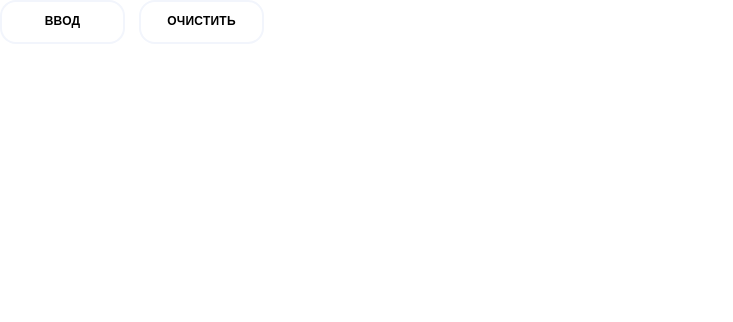
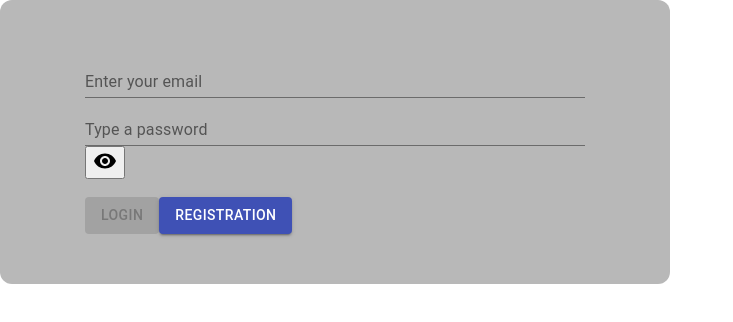
Before and after one commit to Koliadjun/kapusta-react, a React (Create React App) app: page / in a window 1280 px wide. Shown: the top 322 px of the page, without its empty margins (0-733 px from the left). Built offline with nearby package versions, Linux system fonts and the light colour scheme.

Commit message:
регистрация сделана

```diff
--- a/package.json
+++ b/package.json
@@ -3,12 +3,17 @@
   "version": "0.1.0",
   "private": true,
   "dependencies": {
+    "@material-ui/core": "^4.12.3",
+    "@material-ui/icons": "^4.11.2",
     "@testing-library/jest-dom": "^5.16.1",
     "@testing-library/react": "^11.2.7",
     "@testing-library/user-event": "^12.8.3",
+    "axios": "^0.24.0",
+    "formik": "^2.2.9",
     "prop-types": "^15.7.2",
     "react": "^17.0.2",
     "react-dom": "^17.0.2",
+    "react-redux": "^7.2.6",
     "react-responsive": "^9.0.0-beta.5",
     "react-scripts": "4.0.3",
     "web-vitals": "^1.1.2"
--- a/src/App.js
+++ b/src/App.js
@@ -1,11 +1,10 @@
 import './App.css';
-
-import ButtonsBlock from 'components/ButtonsBlock/ButtonsBlock';
+import RegistrationForm from './components/RegistrationForm'
 
 function App() {
   return (
     <div>
-      <ButtonsBlock />
+      <RegistrationForm />
     </div>
   );
 }
--- /dev/null
+++ b/src/components/RegistrationForm/RegistrationForm.jsx
@@ -0,0 +1,260 @@
+import React from 'react';
+import TextField from '@material-ui/core/TextField';
+import Visibility from '@material-ui/icons/Visibility';
+import VisibilityOff from '@material-ui/icons/VisibilityOff';
+import Button from '@material-ui/core/Button';
+import { useState, useCallback } from 'react';
+// import { useDispatch } from "react-redux";
+import { Formik } from 'formik';
+// import { authOperations } from "../redux/auth";
+import s from './RegistrationForm.module.css';
+import axios from 'axios';
+
+const loginValidate = values => {
+  const errors = {};
+
+  if (!values.password) {
+    errors.password = 'Required';
+  } else if (values.password.length > 20) {
+    errors.password = 'Must be between 3 and 20 symbols';
+  }
+
+  if (!values.email) {
+    errors.email = 'Required';
+  } else if (!/^[A-Z0-9._%+-]+@[A-Z0-9.-]+\.[A-Z]{2,4}$/i.test(values.email)) {
+    errors.email = 'Invalid email address';
+  }
+  return errors;
+};
+
+const registrationValidate = values => {
+  const errors = {};
+
+  if (!values.password) {
+    errors.password = 'Required';
+  } else if (values.password.length > 20) {
+    errors.password = 'Must be between 3 and 20 symbols';
+  }
+
+  if (!values.repeatPassword) {
+    errors.repeatPassword = 'Required';
+  } else if (values.password !== values.repeatPassword) {
+    errors.repeatPassword = 'Must be equal to password';
+  }
+
+  if (!values.email) {
+    errors.email = 'Required';
+  } else if (!/^[A-Z0-9._%+-]+@[A-Z0-9.-]+\.[A-Z]{2,4}$/i.test(values.email)) {
+    errors.email = 'Invalid email address';
+  }
+  return errors;
+};
+
+function RegistrationForm() {
+  const [showPassword, setShowPassword] = useState(false);
+  const [registrationFormNeeded, setRegistrationFormNeeded] = useState(false);
+  const [registrationSuccess, setRegistrationSuccess] = useState(null);
+  //   const dispatch = useDispatch();
+
+  const loginInitialValues = {
+    email: '',
+    password: '',
+  };
+
+  const registrationInitialValues = {
+    email: '',
+    password: '',
+    repeatPassword: '',
+  };
+
+  const tooglePassword = () => {
+    setShowPassword(!showPassword);
+  };
+
+  const handleSubmit = useCallback((values, { resetForm }) => {
+    //   dispatch(authOperations.registration(values));
+    console.log(values);
+    resetForm({ values: '' });
+  });
+
+  const onRegistrationClick = () => {
+    setRegistrationFormNeeded(!registrationFormNeeded);
+  };
+
+  const doRegistrationSubmit = useCallback(async (values, { resetForm }) => {
+    try {
+      await axios.post('http://localhost:5000/api/auth/registration', {
+        email: values.email,
+        password: values.password,
+      });
+      resetForm({ values: '' });
+      return alert('Registration was successfull! Please, check your email for account verification')
+    } catch (err) {
+        alert(err.response.data.message)
+        return resetForm({ values: '' });
+    }
+  });
+
+  return !registrationFormNeeded ? (
+    <div className={s.div}>
+      <Formik
+        initialValues={loginInitialValues}
+        validate={loginValidate}
+        onSubmit={handleSubmit}
+      >
+        {({
+          values,
+          errors,
+          touched,
+          handleChange,
+          handleBlur,
+          handleSubmit,
+          isSubmitting,
+        }) => (
+          <form onSubmit={handleSubmit}>
+            <TextField
+              fullWidth
+              id="email"
+              name="email"
+              label="Enter your email"
+              value={values.email}
+              onChange={handleChange}
+              onBlur={handleBlur}
+              error={touched.email && Boolean(errors.email)}
+              helperText={touched.email && errors.email}
+            />
+
+            <TextField
+              fullWidth
+              id="password"
+              name="password"
+              label="Type a password"
+              type={showPassword ? 'text' : 'password'}
+              value={values.password}
+              onChange={handleChange}
+              onBlur={handleBlur}
+              error={touched.password && Boolean(errors.password)}
+              helperText={touched.password && errors.password}
+            />
+
+            <button type="button" onClick={tooglePassword}>
+              {values.showPassword ? <VisibilityOff /> : <Visibility />}
+            </button>
+            <br />
+            <br />
+
+            <Button
+              color="primary"
+              variant="contained"
+              type="submit"
+              name="login"
+              disabled={
+                isSubmitting ||
+                !(
+                  Object.keys(touched).length ===
+                    Object.keys(loginInitialValues).length &&
+                  Object.keys(errors).length === 0
+                )
+              }
+            >
+              Login
+            </Button>
+
+            <Button
+              color="primary"
+              variant="contained"
+              type="button"
+              name="registration"
+              onClick={onRegistrationClick}
+            >
+              Registration
+            </Button>
+          </form>
+        )}
+      </Formik>
+    </div>
+  ) : (
+    <div className={s.div}>
+      <Formik
+        initialValues={registrationInitialValues}
+        validate={registrationValidate}
+        onSubmit={doRegistrationSubmit}
+      >
+        {({
+          values,
+          errors,
+          touched,
+          handleChange,
+          handleBlur,
+          handleSubmit,
+          isSubmitting,
+        }) => (
+          <form onSubmit={handleSubmit}>
+            <TextField
+              fullWidth
+              id="email"
+              name="email"
+              label="Enter your email"
+              value={values.email}
+              onChange={handleChange}
+              onBlur={handleBlur}
+              error={touched.email && Boolean(errors.email)}
+              helperText={touched.email && errors.email}
+            />
+
+            <TextField
+              fullWidth
+              id="password"
+              name="password"
+              label="Type a password"
+              type={showPassword ? 'text' : 'password'}
+              value={values.password}
+              onChange={handleChange}
+              onBlur={handleBlur}
+              error={touched.password && Boolean(errors.password)}
+              helperText={touched.password && errors.password}
+            />
+
+            <TextField
+              fullWidth
+              id="repeatPassword"
+              name="repeatPassword"
+              label="repeat the password"
+              type={showPassword ? 'text' : 'password'}
+              value={values.repeatPassword ? values.repeatPassword : ''}
+              onChange={handleChange}
+              onBlur={handleBlur}
+              error={touched.repeatPassword && Boolean(errors.repeatPassword)}
+              helperText={touched.repeatPassword && errors.repeatPassword}
+            />
+
+            <button type="button" onClick={tooglePassword}>
+              {values.showPassword ? <VisibilityOff /> : <Visibility />}
+            </button>
+            <br />
+            <br />
+
+            <Button
+              color="primary"
+              variant="contained"
+              type="submit"
+              name="registration"
+              disabled={
+                isSubmitting ||
+                !(
+                  Object.keys(touched).length ===
+                    Object.keys(registrationInitialValues).length &&
+                  Object.keys(errors).length === 0
+                )
+              }
+            >
+              Register me!
+            </Button>
+          </form>
+        )}
+      </Formik>
+    </div>
+  );
+}
+
+export default RegistrationForm;
--- /dev/null
+++ b/src/components/RegistrationForm/RegistrationForm.module.css
@@ -0,0 +1,6 @@
+.div {
+    padding: 50px 85px;
+    width: 500px;
+    background-color: rgb(184, 184, 184);
+    border-radius: 12px;
+}
--- /dev/null
+++ b/src/components/RegistrationForm/index.js
@@ -0,0 +1 @@
+export {default} from './RegistrationForm.jsx'
```
Also changed, not shown: 1 other file (tests, documents, lock files or other folders).
